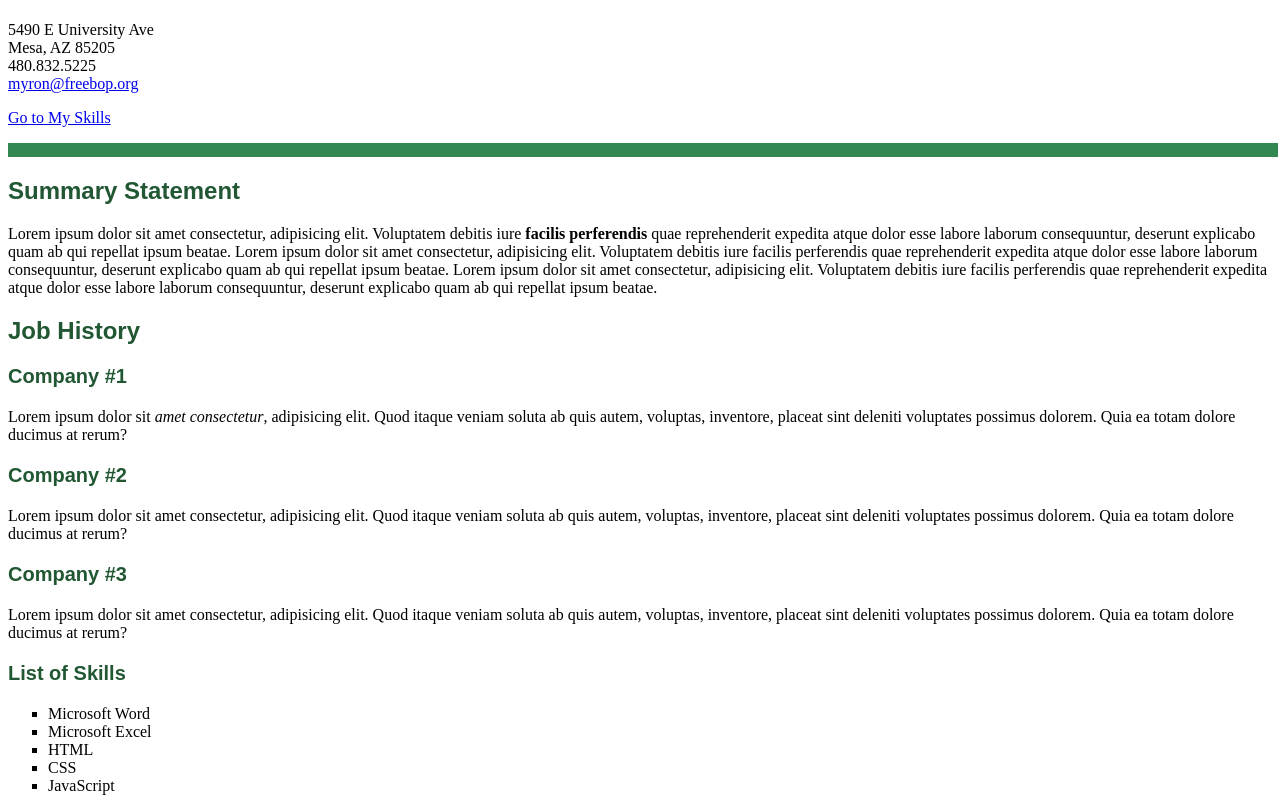
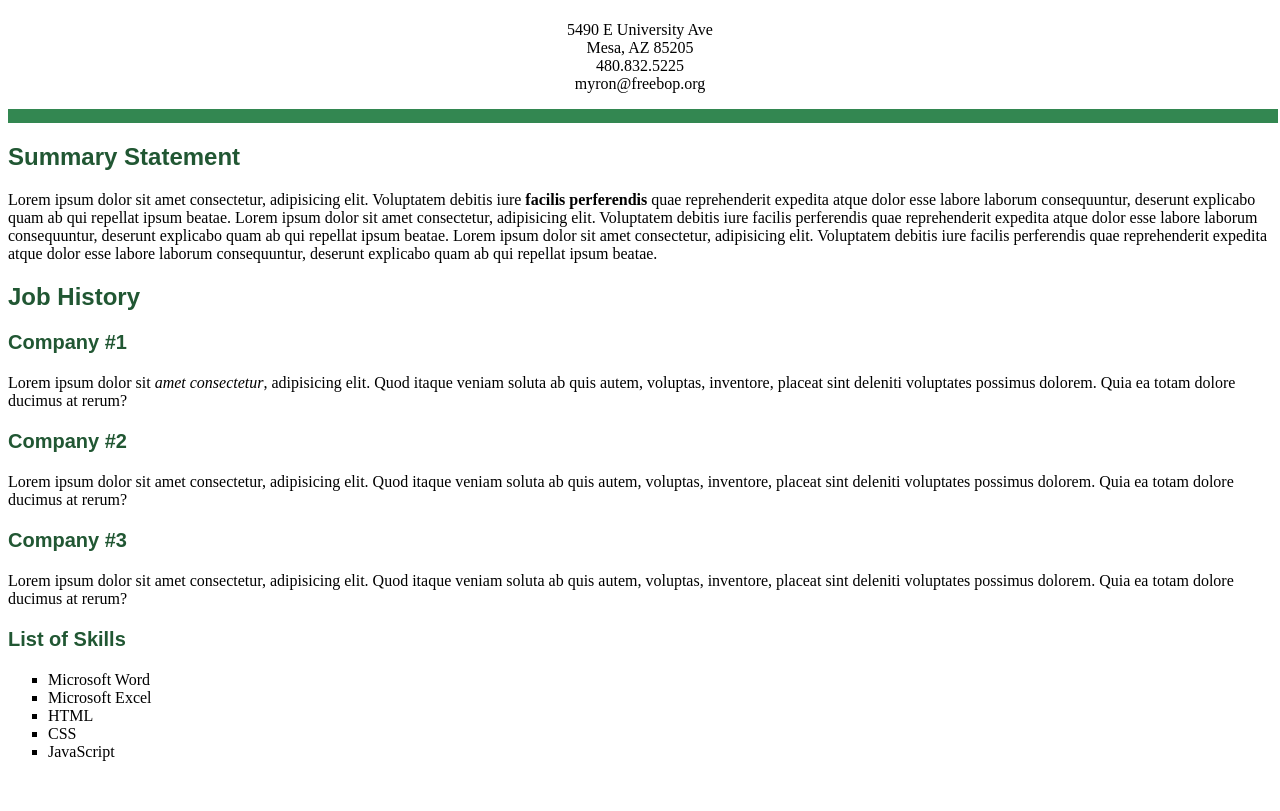
Before and after one commit to luis18991/CIS-133-AD, a plain HTML site: page week4/resume.html in a window 1280 px wide. Shown: the part 69-880 px from the top of the page. After the commit the page ends 846 px from the top, so only its background shows below. Drawn offline with Linux system fonts and the light colour scheme.

Commit message:
Add files via upload

```diff
--- a/week4/resume.css
+++ b/week4/resume.css
@@ -1,4 +1,7 @@
-
+#address{
+    text-align: center;
+    text-wrap: wrap;
+}
 body *
 {font-size: 16px;
 font-family: serif;
--- a/week4/resume.html
+++ b/week4/resume.html
@@ -10,14 +10,14 @@
 </head>
 <body>
     <h1>Myron Freebop</h1>
-    <p id="address">
+    <p id="address"> </style>
         5490 E University Ave<br />
         Mesa, AZ 85205<br />
         480.832.5225<br />
-        <a href="mailto:myron@freebop.org">myron@freebop.org</a>
+        myron@freebop.org<br />
     </p>
 
-    <p><a href="#skillsList">Go to My Skills</a></p>
+
 
     <hr size="10" color="33,87,51" />
 
```
